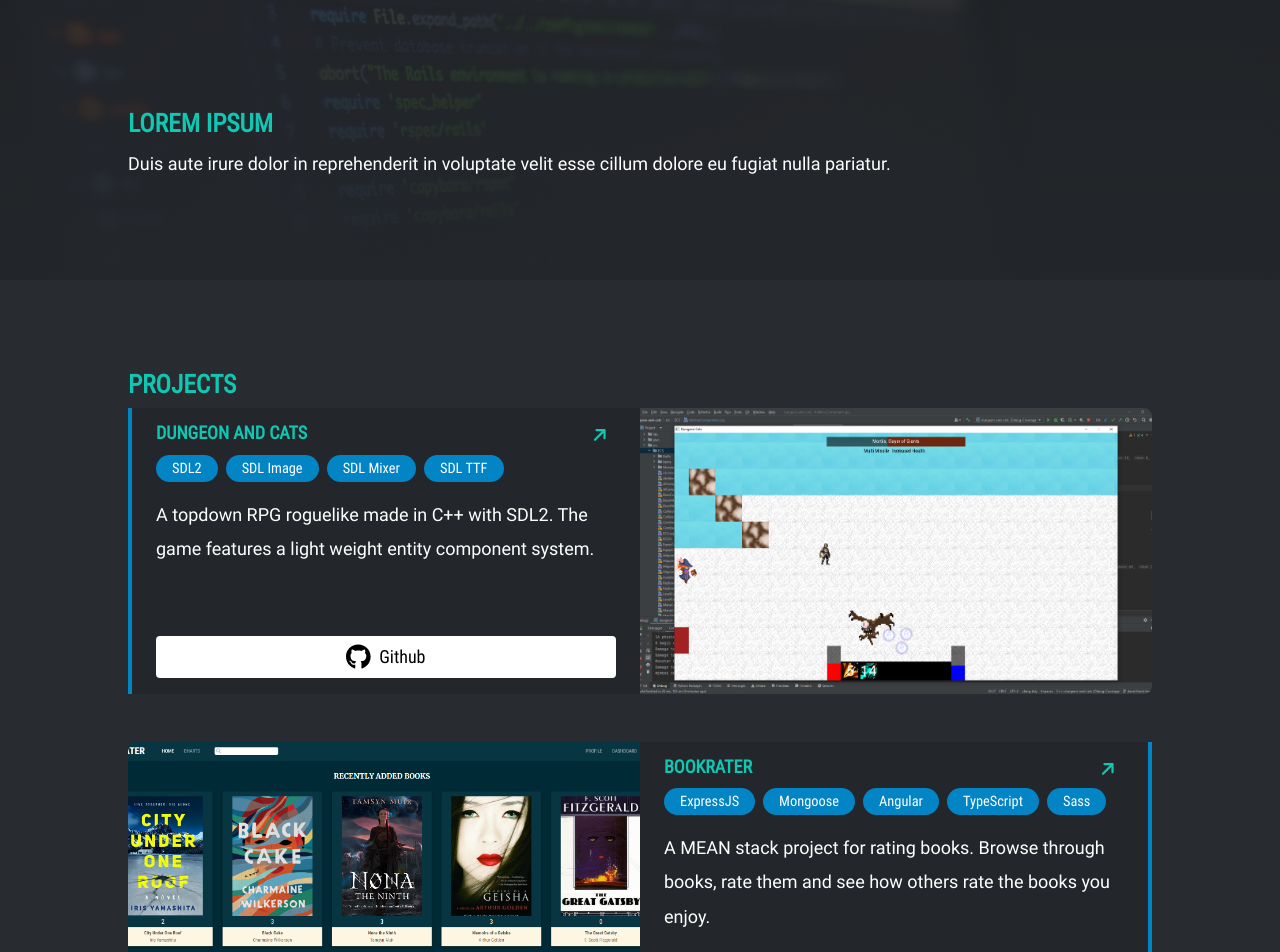
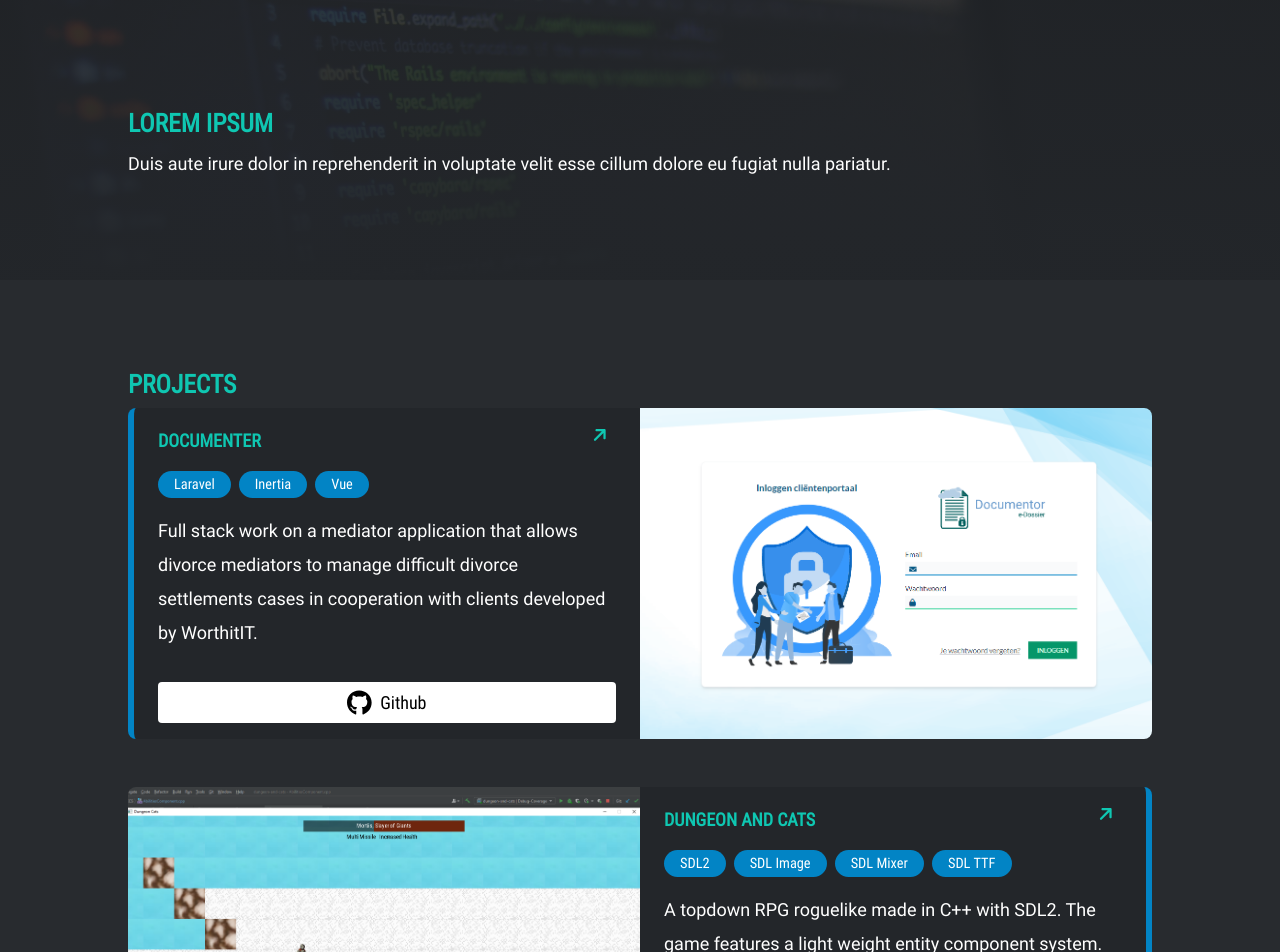
Before and after one commit to Cairhiin/portfolio-new, a React (Vite) app: page / in a window 1280 px wide. Shown: the top 952 px of the page. Built offline with nearby package versions, Linux system fonts and the light colour scheme.

Commit message:
Finalize the layout of the projects section

```diff
--- a/src/Components/ProjectCard/index.css
+++ b/src/Components/ProjectCard/index.css
@@ -1,67 +1,21 @@
 .project-card {
-  position: relative;
+  border-radius: 8px;
   background-color: hsl(var(--bg-color-dark));
   display: grid;
   grid-template-columns: repeat(4, minmax(0, 1fr));
   grid-template-areas: "content content image image";
 
-  &:nth-of-type(even) {
-    grid-template-areas: "image image content content";
-    border-radius: 8px 0 0 8px;
+  &:hover {
+    transition: all 0.5s ease-in-out;
+    background-color: hsl(var(--font-color-light-variant), 0.05);
 
-    .image {
-      border-radius: 8px 0 0 8px;
-    }
-
-    .content {
-      border-right: solid 4px hsl(var(--color-highlight-variant));
-      border-left: none;
-    }
-
-    &::before {
-      right: 0;
+    & .header > .icon {
+      transform: translate(0.5rem, -0.5rem) rotate(-135deg) scale(1.3) !important;
     }
   }
 
-  &:nth-of-type(odd) {
-    border-radius: 0 8px 8px 0;
-
-    .image {
-      border-radius: 0 8px 8px 0;
-    }
-
-    &::before {
-      left: 0;
-    }
-  }
-
-  &:hover {
-    &::before {
-      width: 16px;
-      height: 100%;
-      background-color: hsl(var(--color-highlight));
-    }
-
-    & .header > .icon {
-      transition: all 0.5s ease-in-out;
-      transform: translate(0.5rem, -0.5rem) rotate(-135deg) scale(1.2) !important;
-    }
-  }
-
-  &::before {
-    content: "";
-    border-color: hsl(var(--bg-color-dark));
-    transition: all 0.5s ease-in-out;
-    z-index: 5;
-    position: absolute;
-    top: 0;
-    height: 0;
-    width: 0px;
-    background-color: hsl(var(--color-highlight-variant));
-  }
-
   .content {
-    border-left: solid 4px hsl(var(--color-highlight-variant));
+    border-left: solid 6px hsl(var(--color-highlight-variant));
     border-radius: inherit;
     grid-area: content;
     padding-inline: 1.5rem;
@@ -73,6 +27,7 @@
 
     .header {
       position: relative;
+      padding: 0.5rem 0;
       color: hsl(var(--font-color-light-variant));
 
       .icon {
@@ -151,3 +106,50 @@
     }
   }
 }
+
+@media (max-width: 800px) {
+  .project-card {
+    grid-template-columns: 1fr;
+    grid-auto-rows: 1fr 1fr;
+    grid-template-areas:
+      "image"
+      "content";
+
+    .content,
+    .image {
+      border: none;
+      border-radius: 8px 8px 0 0;
+    }
+  }
+}
+
+@media (min-width: 801px) {
+  .project-card {
+    &:nth-of-type(odd) {
+      .image {
+        border-radius: 0 8px 8px 0;
+      }
+
+      &::before {
+        left: 0;
+      }
+    }
+
+    &:nth-of-type(even) {
+      grid-template-areas: "image image content content";
+
+      .image {
+        border-radius: 8px 0 0 8px;
+      }
+
+      .content {
+        border-right: solid 6px hsl(var(--color-highlight-variant));
+        border-left: none;
+      }
+
+      &::before {
+        right: 0;
+      }
+    }
+  }
+}
--- a/src/data/index.tsx
+++ b/src/data/index.tsx
@@ -1,6 +1,7 @@
 import DungeonAndCats from "../assets/images/dungeonAndCats.png";
 import Reimari from "../assets/images/reimari.png";
 import Bookrater from "../assets/images/bookrater.png";
+import Documenter from "../assets/images/documenter.png";
 
 export type ProjectsData = {
   id: number;
@@ -14,6 +15,15 @@ export type ProjectsData = {
 export const projectsData: ProjectsData[] = [
   {
     id: 1,
+    name: "Documenter",
+    content:
+      "Full stack work on a mediator application that allows divorce mediators to manage difficult divorce settlements cases in cooperation with clients developed by WorthitIT.",
+    img: Documenter,
+    links: "https://version.aalto.fi/gitlab/vandef2/dungeon-and-cats",
+    tech: ["Laravel", "Inertia", "Vue"],
+  },
+  {
+    id: 2,
     name: "Dungeon and Cats",
     content:
       "A topdown RPG roguelike made in C++ with SDL2. The game features a light weight entity component system.",
@@ -22,7 +32,7 @@ export const projectsData: ProjectsData[] = [
     tech: ["SDL2", "SDL Image", "SDL Mixer", "SDL TTF"],
   },
   {
-    id: 2,
+    id: 3,
     name: "Bookrater",
     content:
       "A MEAN stack project for rating books. Browse through books, rate them and see how others rate the books you enjoy.",
@@ -32,7 +42,7 @@ export const projectsData: ProjectsData[] = [
     tech: ["ExpressJS", "Mongoose", "Angular", "TypeScript", "Sass"],
   },
   {
-    id: 3,
+    id: 4,
     name: "Reimari",
     content:
       "A wordpress website for a local newspaper that is distributed weekly.",
```
Also changed, not shown: src/assets/images/documenter.png (added).
